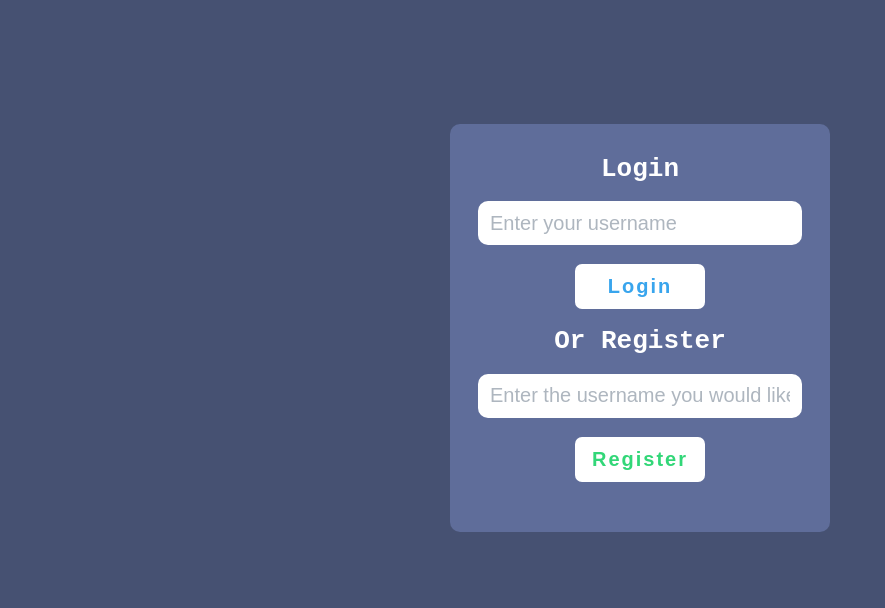
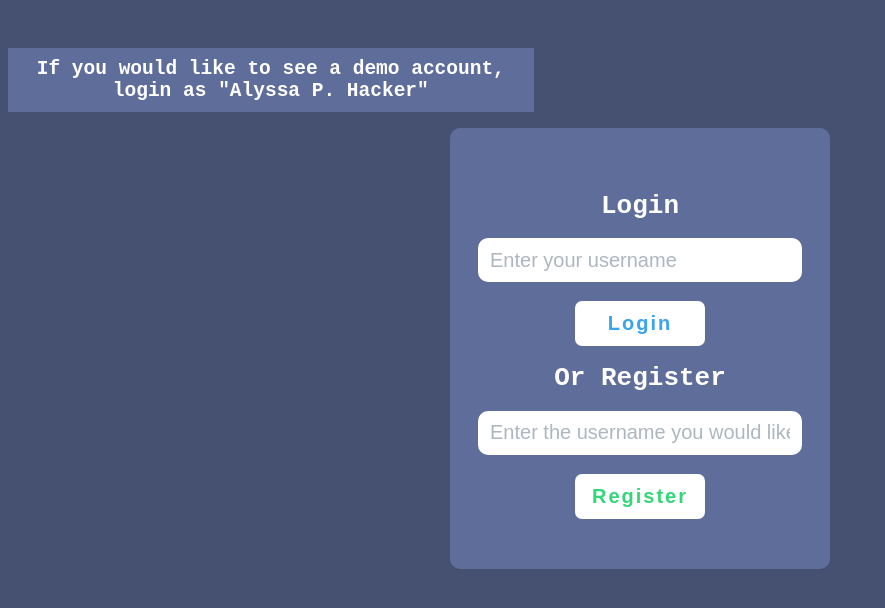
Before and after one commit to adiram359/stonks, a website: page public/index.html in a window 1280 px wide. Shown: the part 50-658 px from the top of the page, without its empty margins (0-885 px from the left). Drawn offline with Linux system fonts and the light colour scheme.

Commit message:
modifications

```diff
--- a/public/dstyle.css
+++ b/public/dstyle.css
@@ -4,6 +4,7 @@ h1 {
   color: black;
   color: white;
 }
+
 
 body {
   background-color: #465172;
@@ -24,6 +25,7 @@ canvas {
 input {
   color: #AEB6BF;
 }
+
 #stockName {
   color: #3498DB;
   color: #5DADE2;
--- a/public/index.html
+++ b/public/index.html
@@ -10,6 +10,8 @@
 <body>
   <h1> Stock Market Simulator </h1>
 
+  <!-- <h2> If you would like to see a demo account, login as "Alyssa P. Hacker" </h2> -->
+  <h2> If you would like to see a demo account, login as "Alyssa P. Hacker" </h2>
   <div class="logindiv">
 
     <div id="statusDiv" class="statusDiv">
--- a/public/main.js
+++ b/public/main.js
@@ -116,6 +116,8 @@ async function setup() {
     s = userData.stocks[0].symbol;
     userData.stocks[0].dataPoints = await getStonks(s, "daily", 150);
   }
+
+    alert("Thanks for visiting my Stock Market Simulator. If this is your first time on the site, here are a few instructions.:\n\n - In this simulator you can view, purchase, and add stocks to your portfolio. Start by typing the symbol of a stock you would like to view in the 'Stock Search' section, then click Search if you would like to view this stock's history, or purchase it. \n - The website will draw a graph of the stock in question. \n - Scroll over the graph to view attributes of the stock on a given day. You can also cycle through stocks you've viewed or purchased in the drop down menu to the left. This menu will expand as you view/purchase more stocks. \n - Finally, since this website is backed by a database, you can login later or on a different device and your stocks will still be there. \n  - Aditya R.");
     await drawgraph();
     setNumbers();
     createDropDown();
--- a/public/style.css
+++ b/public/style.css
@@ -4,6 +4,16 @@ h1 {
   color: white;
 }
 
+h2 {
+  text-align: center;
+  margin-top: 4%;
+  color: white;
+  font-family: monospace;
+  background-color: #5F6D9A;
+  padding: 10px;
+  width: 40%;
+
+}
 body {
   background-color: #465172;
 
@@ -22,7 +32,7 @@ input {
 
 
 .logindiv {
-  margin-top: 10%;
+  /* margin-top: 10%; */
   margin-left: auto;
   margin-right: auto;
   text-align: center;
```
Also changed, not shown: public/dashboard.html (+2 -1 lines), 1 other file.
